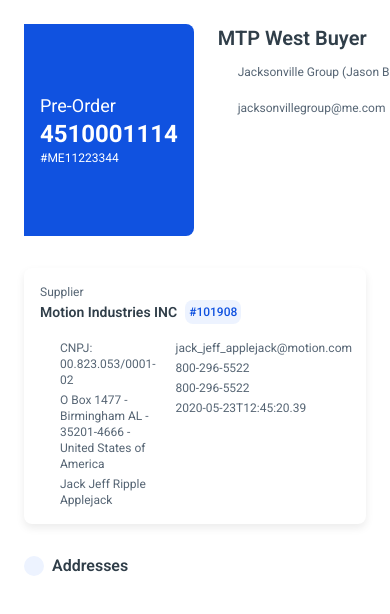
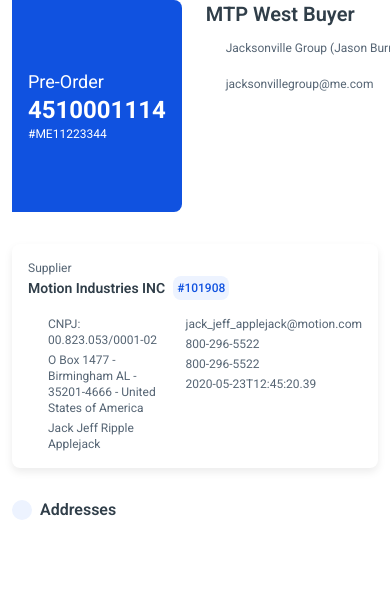
Before and after one commit to gustavonikov/me-front-challenge, a Vue app: page / in a window 390 px wide. Shown: the top 614 px of the page. Built offline with nearby package versions, Linux system fonts and the light colour scheme.

Commit message:
fix: change padding on mobile

```diff
--- a/src/components/globals/PageContainer.vue
+++ b/src/components/globals/PageContainer.vue
@@ -19,5 +19,9 @@
   min-height: 100dvh;
   margin: 0 auto;
   padding: 24px;
+
+  @media screen and (max-width: 768px) {
+    padding: 0 12px 12px;
+  }
 }
 </style>
```
